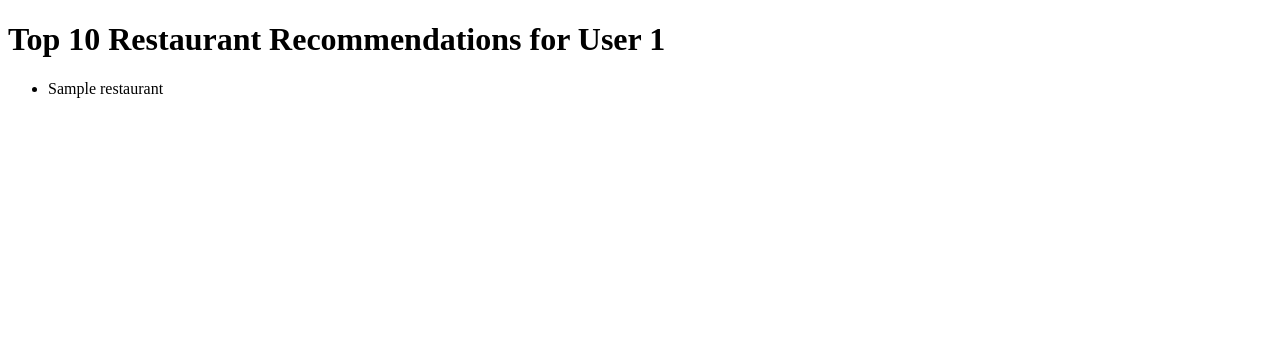
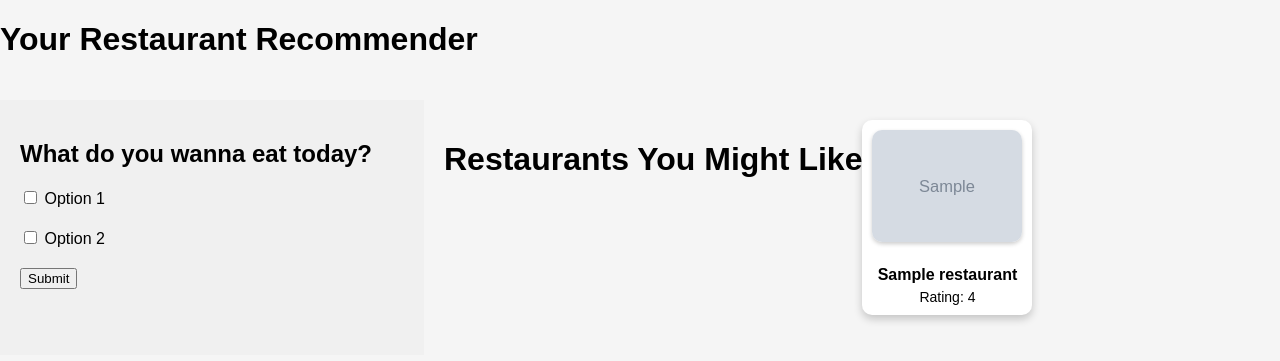
Before and after one commit to poolkit/Hybrid-Restaurant-Recommender, a Flask app: template templates/recommendations.html in a window 1280 px wide. Shown: the top 361 px of the page. Run offline with Flask 2, Linux system fonts and the light colour scheme; the template is opened without the code that fills it: most values are stand-ins (such as "Sample title", 1, 10 or a date in 2020); grey boxes marked "Sample" are stand-in pictures.

Commit message:
building web app

```diff
--- a/app.py
+++ b/app.py
@@ -1,6 +1,6 @@
 from flask import Flask, render_template, request, redirect
 from recommend import collab_recommend_restaurants
-from loader import load_cache, load_encoders, create_dict
+from loader import load_cache, load_encoders, create_dict, get_restaurant_data
 from model import create_collab_model
 import warnings
 warnings.filterwarnings("ignore")
@@ -29,14 +29,23 @@ def recommendations():
     user_id = request.form['UserID']
     return redirect(f'/recommendations/{user_id}')
 
+# @app.route('/search', methods=['POST'])
+# def search_restaurants():
+#     selected_options = request.json.get('options', [])
+#     return redirect(f'/recommendations/{user_id}')
+
 @app.route('/recommendations/<user_id>')
 def show_recommendations(user_id):
     load_data()
     top_10_restaurants = collab_recommend_restaurants(user_id, collab_model, idx2business, user2idx, user_cache)
-    return render_template('recommendations.html', top_10_restaurants=top_10_restaurants)
+    recommended_restaurants = get_restaurant_data(top_10_restaurants)
+    return render_template('recommendations.html', recommended_restaurants=recommended_restaurants)
+
 
 if __name__ == "__main__":
     app.run(host='127.0.0.1', debug=True)
 
-
-# recommendations('mh_-eMZ6K5RLWhZyISBhwA')
+# load_data()
+# x = collab_recommend_restaurants('mh_-eMZ6K5RLWhZyISBhwA', collab_model, idx2business, user2idx, user_cache)
+# x = get_restaurant_data(x)
+# print(x)
--- /dev/null
+++ b/static/recommendations.css
@@ -0,0 +1,91 @@
+body {
+    font-family: Arial, sans-serif;
+    background-color: #f5f5f5;
+    margin: 0;
+    padding: 0;
+}
+
+.container {
+    display: flex;
+    flex-wrap: wrap;
+    justify-content: flex-start;
+    align-items: flex-start;
+}
+
+.content-container {
+    width: 100%;
+    display: flex;
+    flex-wrap: wrap;
+    justify-content: flex-start;
+}
+
+.header {
+    text-align: center;
+    margin-bottom: 20px;
+}
+
+.restaurant-list {
+    display: flex;
+    flex-wrap: wrap;
+    justify-content: space-between;
+}
+
+.restaurant-row {
+    display: flex;
+    flex-wrap: nowrap;
+    margin-bottom: 20px;
+}
+
+.restaurant-card {
+    background-color: #fff;
+    box-shadow: 0px 4px 8px rgba(0, 0, 0, 0.2);
+    border-radius: 10px;
+    padding: 10px;
+    margin-right: 10px; /* Add margin between cards */
+    width: 150px; /* Adjust the width to fit 5 cards in a row */
+    text-align: center;
+}
+
+.restaurant-image {
+    width: 100%;
+    max-height: 150px;
+    object-fit: cover;
+    border-radius: 10px;
+    margin-bottom: 10px;
+    box-shadow: 0px 2px 4px rgba(0, 0, 0, 0.2);
+}
+
+.restaurant-name {
+    font-size: 16px;
+    font-weight: bold;
+    margin-top: 10px;
+}
+
+.restaurant-rating {
+    font-size: 14px;
+    margin-top: 5px;
+}
+
+@media (max-width: 768px) {
+    .restaurant-card {
+        width: calc(50% - 10px);
+    }
+}
+
+.left-pane {
+    width: 30%;
+    background-color: #f0f0f0;
+    padding: 20px;
+}
+
+.options {
+    margin-bottom: 20px;
+}
+
+.right-pane {
+    width: 50%; /* Adjust the width as needed */
+    padding: 20px;
+    display: flex;
+    flex-wrap: wrap;
+    justify-content: flex-start;
+}
--- a/templates/index.html
+++ b/templates/index.html
@@ -4,7 +4,7 @@
     <meta charset="UTF-8">
     <meta name="viewport" content="width=device-width, initial-scale=1.0">
     <title>Restaurant Recommender</title>
-    <link rel="stylesheet" type="text/css" href="{{ url_for('static', filename='style.css') }}">
+    <link rel="stylesheet" type="text/css" href="{{ url_for('static', filename='index.css') }}">
 </head>
 <body>
     <div class="background-image">
--- a/templates/recommendations.html
+++ b/templates/recommendations.html
@@ -1,17 +1,56 @@
 <!DOCTYPE html>
 <html>
 <head>
+    <meta charset="UTF-8">
+    <meta name="viewport" content="width=device-width, initial-scale=1.0">
     <title>Top 10 Restaurant Recommendations</title>
-    <style>
-        /* Add CSS styling here to make the page beautiful */
-    </style>
+    <link rel="stylesheet" type="text/css" href="{{ url_for('static', filename='recommendations.css') }}">
 </head>
 <body>
-    <h1>Top 10 Restaurant Recommendations for User {{ user_id }}</h1>
-    <ul>
-        {% for restaurant in top_10_restaurants %}
-            <li>{{ restaurant }}</li>
-        {% endfor %}
-    </ul>
+    <div class="container">
+        <div class="header">
+            <h1>Your Restaurant Recommender</h1>
+        </div>
+        <div class="content-container">
+            <div class="left-pane">
+                <h2>What do you wanna eat today?</h2>
+                <form action="/search" method="post">
+                    <div class="options">
+                        <label>
+                            <input type="checkbox" name="option" value="Option 1"> Option 1
+                        </label>
+                    </div>
+                    <div class="options">
+                        <label>
+                            <input type="checkbox" name="option" value="Option 2"> Option 2
+                        </label>
+                    </div>
+                    <!-- Add more options as needed -->
+
+                    <button type="submit">Submit</button>
+                </form>
+            </div>
+            <div class="right-pane">
+                <div class="header">
+                    <h1>Restaurants You Might Like</h1>
+                </div>
+                <div class="restaurant-list">
+                    <div class="restaurant-row">
+                        {% for restaurant in recommended_restaurants %}
+                        <div class="restaurant-card">
+                            <img class="restaurant-image" src="{{ restaurant.image_url }}" alt="{{ restaurant.name }}">
+                            <div class="restaurant-name">{{ restaurant.name }}</div>
+                            <div class="restaurant-rating">Rating: {{ restaurant.rating }}</div>
+                        </div>
+                        {% if loop.index % 5 == 0 %}
+                    </div>
+                    <div class="restaurant-row">
+                        {% endif %}
+                        {% endfor %}
+                    </div>
+                </div>
+            </div>
+        </div>
+    </div>
 </body>
 </html>
```
Also changed, not shown: loader.py (+21 -0 lines), static/index.css (renamed from static/style.css).
